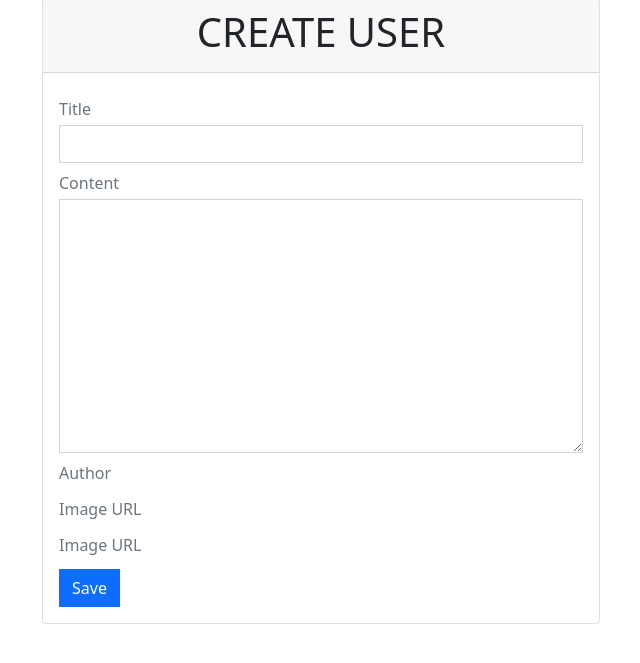
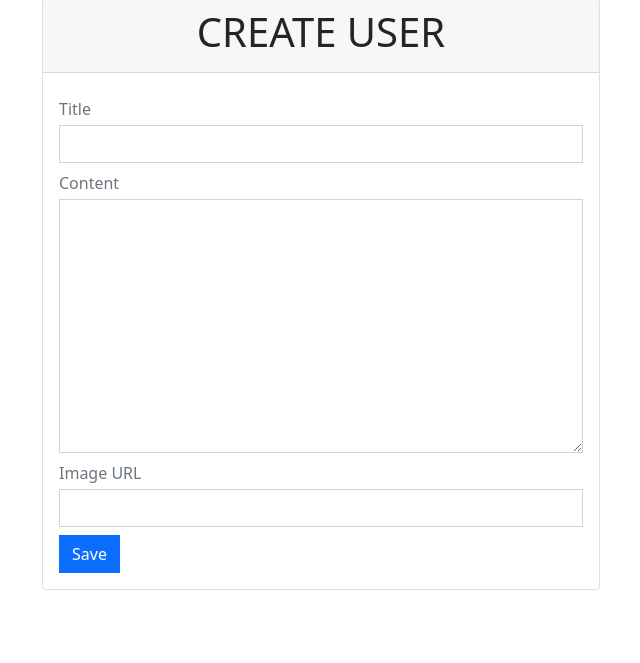
Before and after one commit to sibalonat/newsagency, a Django app: template news/templates/news/article_form.html in a window 1280 px wide. Shown: the part 74-737 px from the top of the page, without its empty margins (319-959 px from the left). Run offline with Django 5.2, Linux system fonts and the light colour scheme; the template is opened without the code that fills it: values that come from a table or form of the project are taken from there, others are empty.

Commit message:
fix: form inputs added

```diff
--- a/news/forms.py
+++ b/news/forms.py
@@ -4,7 +4,7 @@ from .models import Article, Comment
 class ArticleForm(forms.ModelForm):
     class Meta:
         model = Article
-        fields = ['title', 'content']
+        fields = ['title', 'content', 'image_url']
 
 class CommentForm(forms.ModelForm):
     class Meta:
--- a/news/templates/news/article_form.html
+++ b/news/templates/news/article_form.html
@@ -37,7 +37,7 @@
                     <div class="text-danger">{{ form.content.errors }}</div>
                 {% endif %}
               </div>
-              <div class="form-group">
+              {% comment %} <div class="form-group">
                 <label for="author" class="mt-2 mb-1 text-secondary text-sm">
                   Author
                 </label>
@@ -45,16 +45,7 @@
                 {% if form.author.errors %}
                   <div class="text-danger">{{ form.author.errors }}</div>
                 {% endif %}
-              </div>
-              <div class="form-group">
-                <label for="image_url" class="mt-2 mb-1 text-secondary text-sm">
-                  Image URL
-                </label>
-                {{ form.image_url|add_class:"form-control rounded-0" }}
-                {% if form.image_url.errors %}
-                  <div class="text-danger">{{ form.image_url.errors }}</div>
-                {% endif %}
-              </div>
+              </div> {% endcomment %}
               <div class="form-group">
                 <label for="image_url" class="mt-2 mb-1 text-secondary text-sm">
                   Image URL
--- a/news/views.py
+++ b/news/views.py
@@ -21,7 +21,7 @@ def article_create(request):
             article = form.save(commit=False)
             article.author = request.user
             article.save()
-            return redirect('index')
+            return redirect('news:index')
     else:
         form = ArticleForm()
     return render(request, 'news/article_form.html', {'form': form})
--- a/user_management/templatetags/form_tags.py
+++ b/user_management/templatetags/form_tags.py
@@ -2,6 +2,10 @@ from django import template
 from django.forms import Textarea
 
 register = template.Library()
+
+# @register.filter(name='add_class')
+# def add_class(field, css_class):
+#     return field.as_widget(attrs={"class": css_class})
 
 @register.filter(name='add_class')
 def add_class(field, css_class):
```
